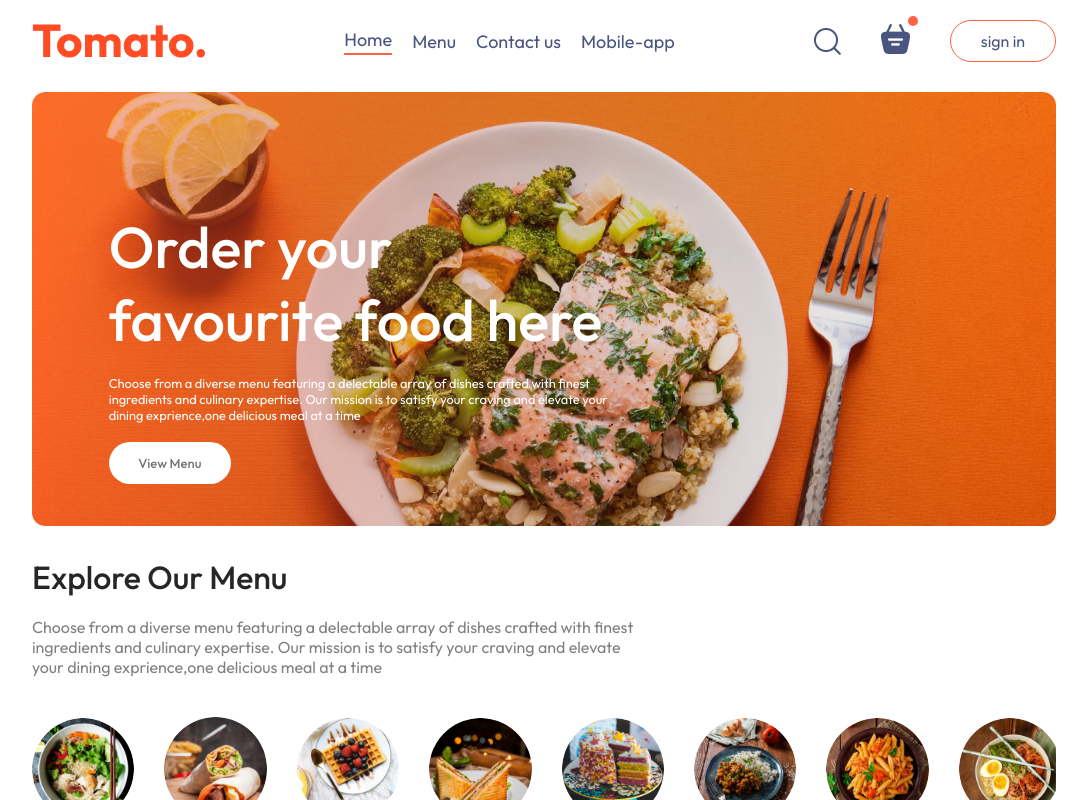
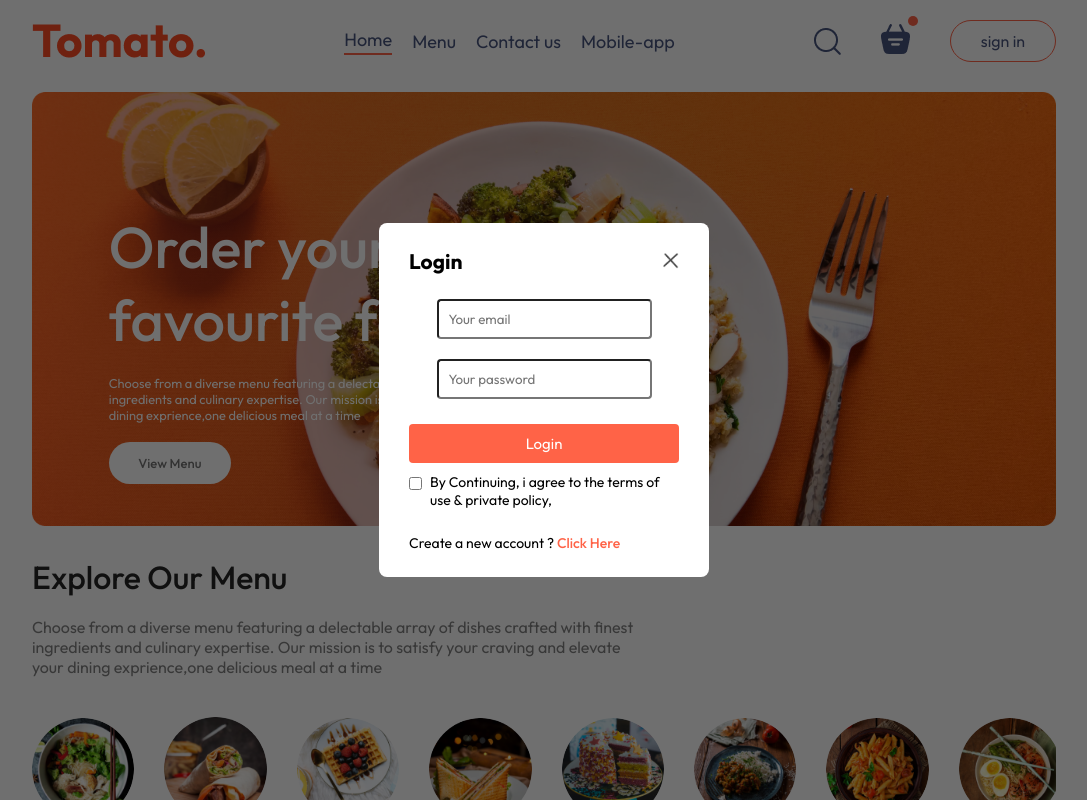
Before and after one commit to Shaurya0786/Food-Delivery-Application, a React (Vite) app in the folder frontend/: page / in a window 1280 px wide. Shown: the top 800 px of the page, without its empty margins (96-1183 px from the left). Built offline with nearby package versions, Linux system fonts and the light colour scheme.

Commit message:
Finished Login Popup

```diff
--- a/frontend/src/App.jsx
+++ b/frontend/src/App.jsx
@@ -5,13 +5,18 @@
 import PlaceOrder from './pages/PlaceOrder/PlaceOrder'
 import PageNotFound from './pages/NotFound/PageNotFound'
 import Footer from './components/Footer/Footer'
+import { useState } from 'react'
+import LoginPopup from './components/LoginPopup/LoginPopup'
 
 function App() {
 
+  const [showLogin,setShowLogin] = useState(false)
+
   return (
     <>
+    {!showLogin?<LoginPopup setShowLogin={setShowLogin}/>:<></>}
     <div className="app">
-      <Navbar/>
+      <Navbar setShowLogin={setShowLogin}/>
       <Routes>
         <Route  path='/' element={<Home/>}/>
         <Route  path='/cart' element={<Cart/>}/>
--- /dev/null
+++ b/frontend/src/components/LoginPopup/LoginPopup.css
@@ -0,0 +1,70 @@
+.login-popup{
+    position: fixed;
+    z-index: 1;
+    width: 100%;
+    background-color: #00000090;
+    width: 100%;
+    height: 100%;
+    display: grid;
+}
+.login-popup-container{
+    place-self: center;
+    width: max(23vw,330px);
+    background-color: white;
+    display: flex;
+    flex-direction: column;
+    gap: 25px;
+    padding: 25px 30px;
+    border-radius: 8px;
+    font-size: 14px;
+    animation: fadeIn 0.5s;
+}
+.login-popup-title{
+    display: flex;
+    justify-content: space-between;
+    align-items: center;
+    color: black;
+}
+.login-popup-title img{
+    width: 16px;
+    cursor: pointer;
+}
+.login-popup-input{
+    display: flex;
+    flex-direction: column;
+    align-items: center;
+    gap: 20px;
+}
+
+.login-popup-input input{
+    outline: none;
+    background-origin: 1px solid #c9c9c9;
+    padding: 10px;
+    border-radius: 4px;
+}
+
+.login-popup-container button{
+    border: none;
+    padding: 10px;
+    border-radius: 4px;
+    color: white;
+    background-color: tomato;
+    font-size: 15px;
+    cursor: pointer;
+}
+.login-popup-condition{
+    display: flex;
+    align-items: safe;
+    gap: 8px;
+    margin-top: -15px;
+}
+
+.login-popup-condition input{
+    margin-top: -15px;
+}
+
+.login-popup p span{
+    color: tomato;
+    font-weight: 500;
+    cursor: pointer;
+}
--- /dev/null
+++ b/frontend/src/components/LoginPopup/LoginPopup.jsx
@@ -0,0 +1,35 @@
+import React, { useState } from 'react'
+import './LoginPopup.css'
+import { assets } from '../../assets/assets'
+
+const LoginPopup = ({setShowLogin}) => {
+
+    const [currState,setCurrState] = useState("Login")
+
+  return (
+    <div className='login-popup'>
+        <form className='login-popup-container'>
+            <div className="login-popup-title">
+                <h2>
+                    {currState}
+                </h2>
+                <img src={assets.cross_icon} alt="" onClick={()=>{setShowLogin(true)}} />
+            </div>
+            <div className="login-popup-input">
+                {currState==="Login"?<></>:<input type="text" placeholder="Your name" required />}
+                <input type="email" placeholder="Your email" required />
+                <input type="password" placeholder="Your password" required />
+            </div>
+            <button>{currState==='Sign-Up'?"Create an account":"Login"}</button>
+            <div className="login-popup-condition">
+                <input type="checkbox" required/>
+                <p>By Continuing, i agree to the terms of use & private policy,</p>
+            </div>
+            {currState==='Login'?<p>Create a new account ? <span onClick={()=>{setCurrState("Sign-Up")}}>Click Here</span></p>
+            :<p>Already have account? <span onClick={()=>{setCurrState("Login")}}>Login here</span></p>}
+        </form>
+    </div>
+  )
+}
+
+export default LoginPopup
--- a/frontend/src/components/navbar/Navbar.jsx
+++ b/frontend/src/components/navbar/Navbar.jsx
@@ -3,7 +3,7 @@
 import {Link} from 'react-router-dom'
 import './navbar.css'
 
-function Navbar () {
+function Navbar ({setShowLogin}) {
 
   const [menu,setMenu] = useState("Home")
 
@@ -25,7 +25,7 @@
             <img src={assets.basket_icon} alt="" />
             <div className='dot'></div>
         </div>
-        <button className='navbar-button'>sign in</button>
+        <button className='navbar-button' onClick={()=>{setShowLogin(false)}}>sign in</button>
       </div>
     </div>
   )
```
